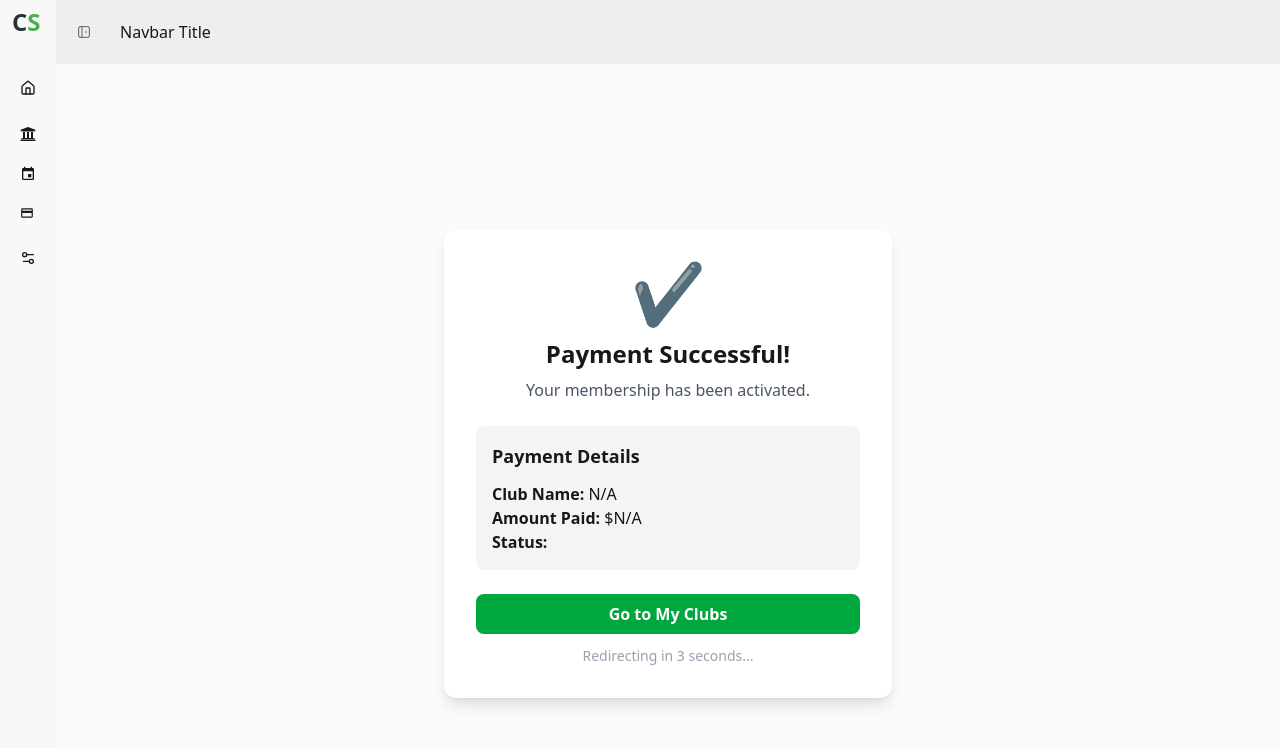
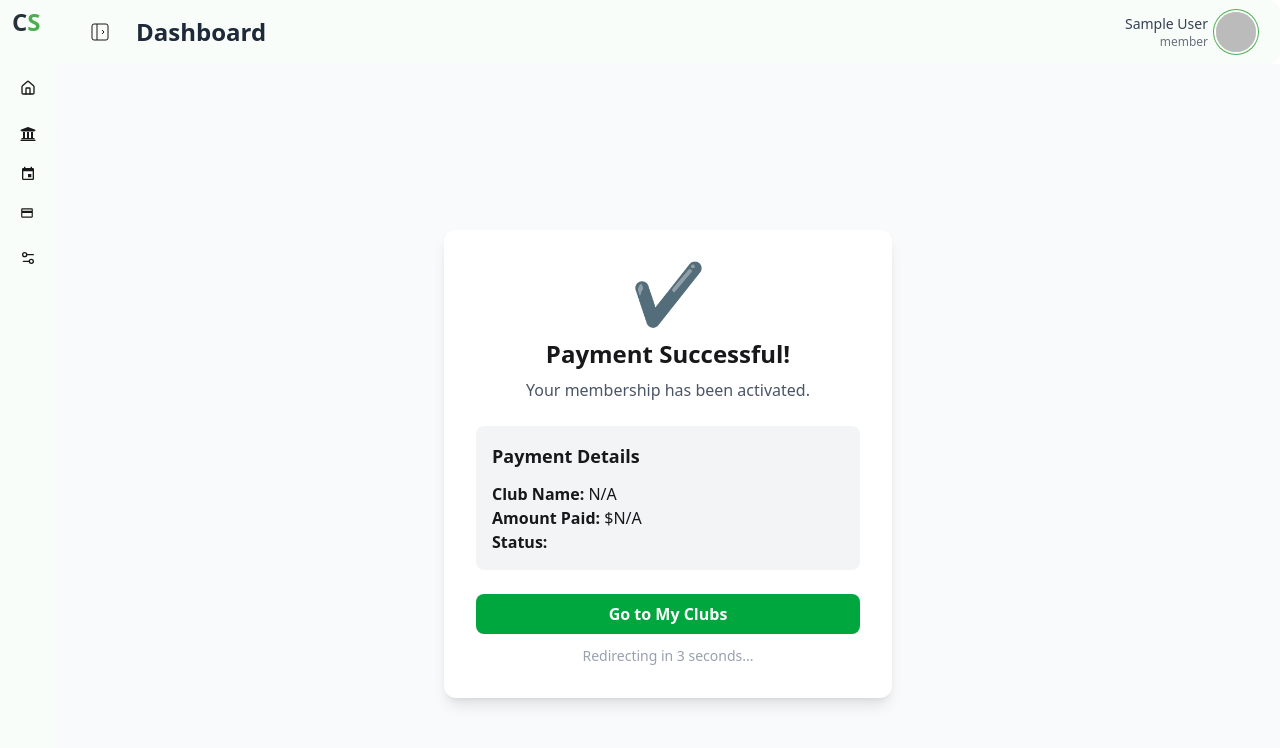
Before and after one commit to Azizul-haque1/club-sphere-client, a React (Vite) app: page /dashboard/payment-success in a window 1280 px wide. Shown: the top 748 px of the page. Built offline with nearby package versions, Linux system fonts and the light colour scheme; no server answers; sample sign-in values are in the browser's storage.

Commit message:
dashboard nav update

```diff
--- a/src/layouts/DashboardLayout.jsx
+++ b/src/layouts/DashboardLayout.jsx
@@ -6,9 +6,11 @@ import { GrUserManager } from "react-icons/gr";
 import { MdAppRegistration, MdEvent, MdGroups, MdPayment } from "react-icons/md";
 import Logo from '../components/shared/Logo';
 import { FaUniversity, FaUsers } from "react-icons/fa";
+import useAuth from '../hooks/useAuth';
 
 const DashboardLayout = () => {
     const { role, roleLoading } = useRole();
+    const { user } = useAuth()
     const location = useLocation();
     const currentPath = location.pathname;
 
@@ -28,15 +30,40 @@ const DashboardLayout = () => {
                 {/* Drawer content */}
                 <div className="drawer-content">
                     {/* Navbar */}
-                    <nav className="navbar w-full bg-base-300">
+                    <nav className="navbar w-full bg-primary/3 px-6 py-3 shadow-primary/80 rounded-r-xl flex justify-between items-center">
+                        {/* Left: Drawer toggle + title */}
+                        <div className="flex items-center gap-4">
                             <label htmlFor="my-drawer-4" aria-label="open sidebar" className="btn btn-square btn-ghost">
-                            <svg xmlns="http://www.w3.org/2000/svg" viewBox="0 0 24 24" fill="none" stroke="currentColor" className="my-1.5 inline-block size-4">
+                                <svg xmlns="http://www.w3.org/2000/svg" viewBox="0 0 24 24" fill="none" stroke="currentColor" className="w-6 h-6">
                                     <path d="M4 4m0 2a2 2 0 0 1 2 -2h12a2 2 0 0 1 2 2v12a2 2 0 0 1 -2 2h-12a2 2 0 0 1 -2 -2z"></path>
                                     <path d="M9 4v16"></path>
                                     <path d="M14 10l2 2l-2 2"></path>
                                 </svg>
                             </label>
-                        <div className="px-4">Navbar Title</div>
+                            <span className="text-2xl font-bold text-gray-800">Dashboard</span>
+                        </div>
+
+                        {/* Right: Profile & dropdown */}
+                        <div className="flex items-center gap-3">
+                            <div className="dropdown dropdown-end">
+                                <label tabIndex={0} className="flex items-center gap-2 cursor-pointer">
+                                    <div className="text-right">
+                                        <p className="text-sm font-medium text-gray-700">{user.displayName}</p>
+                                        <p className="text-xs text-gray-500">{role}</p>
+                                    </div>
+                                    <div className="avatar">
+                                        <div className="w-10 h-10 rounded-full ring ring-primary ring-offset-base-100 ring-offset-2 overflow-hidden">
+                                            <img src={user.photoURL || "https://i.pravatar.cc/100"} alt="Profile" />
+                                        </div>
+                                    </div>
+                                </label>
+                                <ul tabIndex={0} className="dropdown-content menu p-2 shadow bg-base-200 rounded-box w-40 mt-2">
+                                    <li><a href="#">Profile</a></li>
+                                    <li><a href="#">Settings</a></li>
+                                    <li><a href="#">Logout</a></li>
+                                </ul>
+                            </div>
+                        </div>
                     </nav>
 
                     {/* Main content */}
@@ -46,7 +73,7 @@ const DashboardLayout = () => {
                 {/* Drawer sidebar */}
                 <div className="drawer-side is-drawer-close:overflow-visible">
                     <label htmlFor="my-drawer-4" aria-label="close sidebar" className="drawer-overlay"></label>
-                    <div className="flex min-h-full flex-col items-start bg-base-200 is-drawer-close:w-14 is-drawer-open:w-64">
+                    <div className="flex min-h-full flex-col items-start bg-primary/3 is-drawer-close:w-14 is-drawer-open:w-64">
                         {/* Added flex-col gap for spacing */}
                         <ul className="menu w-full grow flex flex-col gap-3">
                             {/* Logo */}
```
Lines whose indentation alone changed are shown as unchanged.
